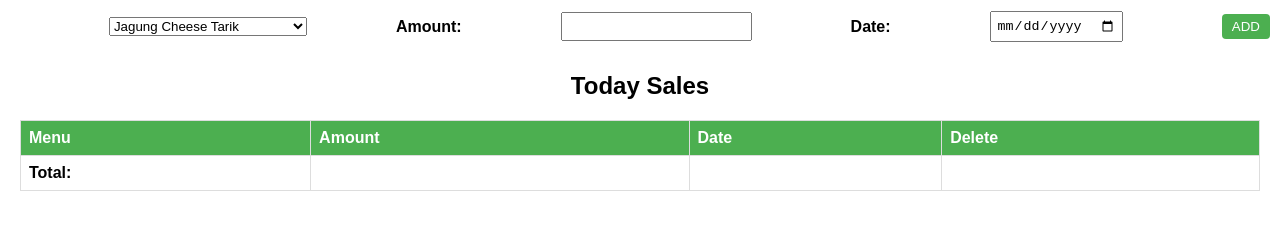
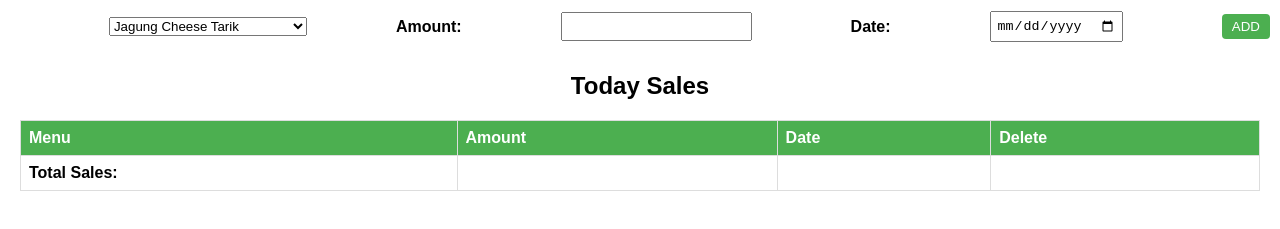
Before and after one commit to tenzou21/DailySales-website, a plain HTML site: page index.html in a window 1280 px wide. Shown: the part 79-308 px from the top of the page. Drawn offline with Linux system fonts and the light colour scheme.

Commit message:
Update index.html

```diff
--- a/index.html
+++ b/index.html
@@ -40,7 +40,7 @@
                 </tbody>
                 <tfoot>
                     <tr>
-                        <td>Total:</td>
+                        <td>Total Sales:</td>
                         <td id="Total-amount"></td>
                         <td></td>
                         <td></td>
```
